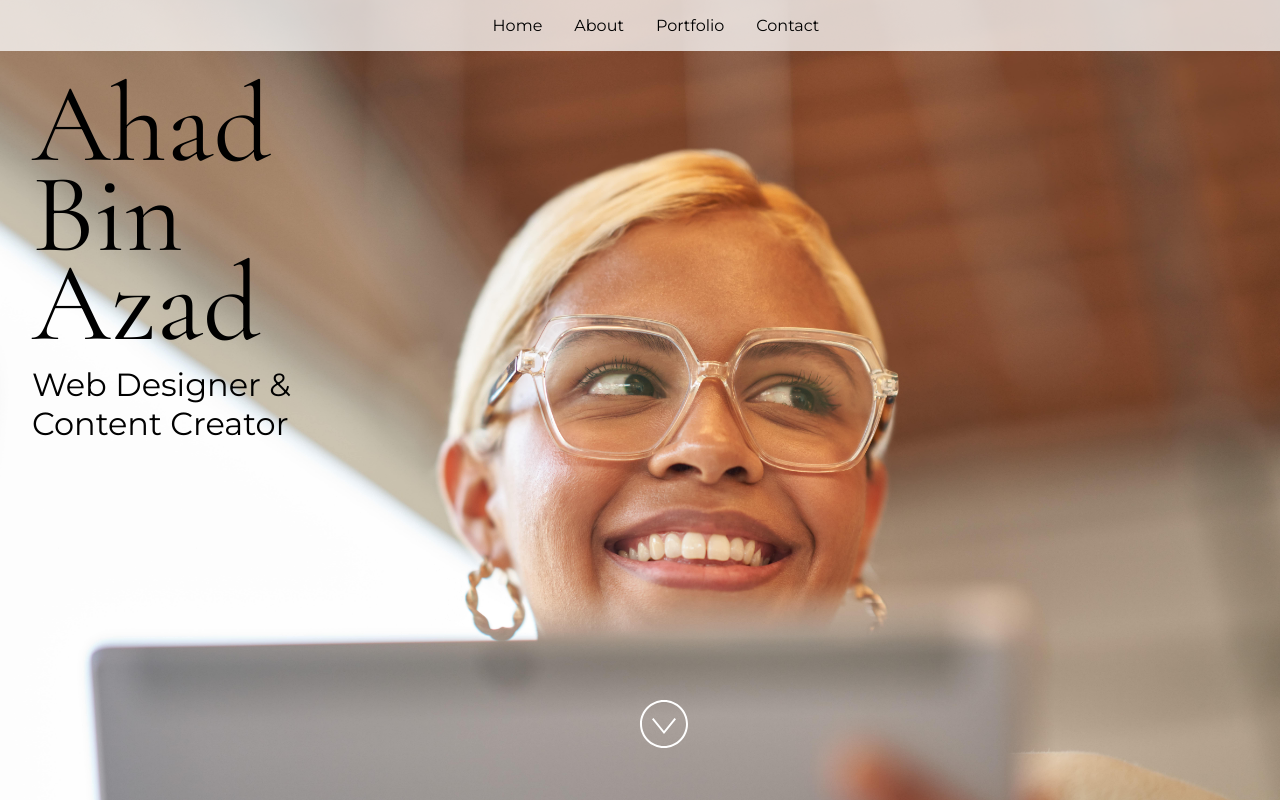
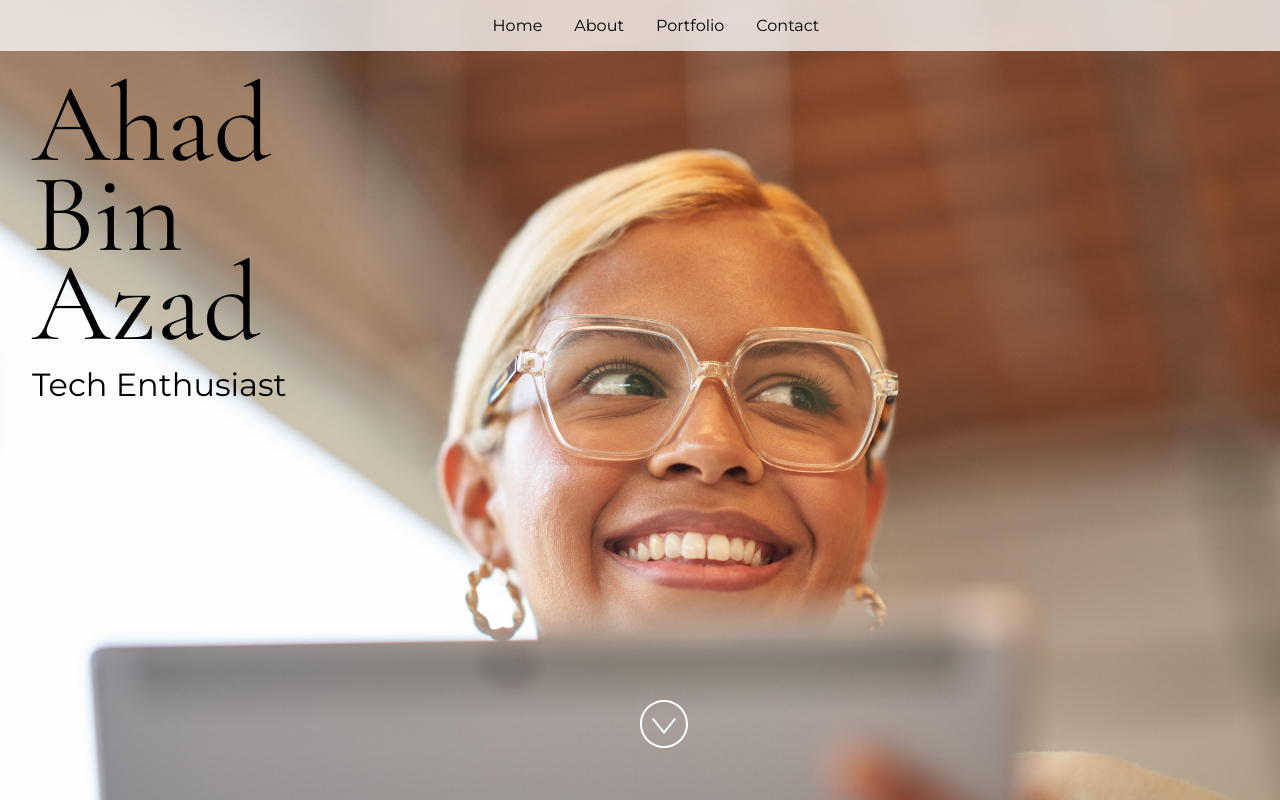
Before and after one commit to AhadBAzad/msftpo, a React (Vite) app: page / in a window 1280 px wide. Built offline with nearby package versions, Linux system fonts and the light colour scheme.

Commit message:
Changes in APP

```diff
--- a/src/App.jsx
+++ b/src/App.jsx
@@ -25,8 +25,8 @@ import "./styles.css";
  */
 const siteProps = {
   name: "Ahad Bin Azad",
-  title: "Web Designer & Content Creator",
-  email: "alex@example.com",
+  title: "Tech Enthusiast",
+  email: "ahad.azad@studentambassadors.com",
   gitHub: "microsoft",
   instagram: "microsoft",
   linkedIn: "satyanadella",
```
